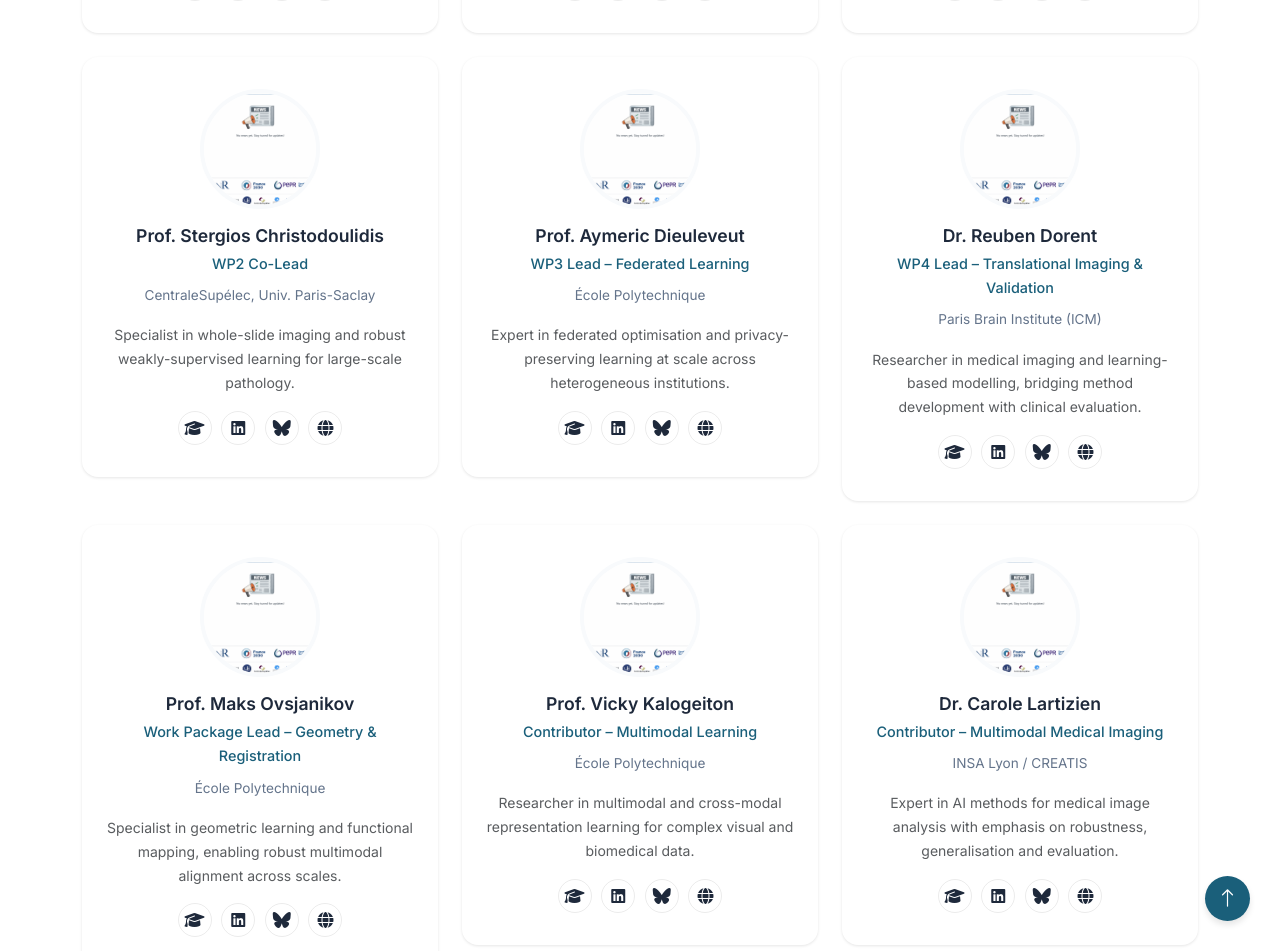
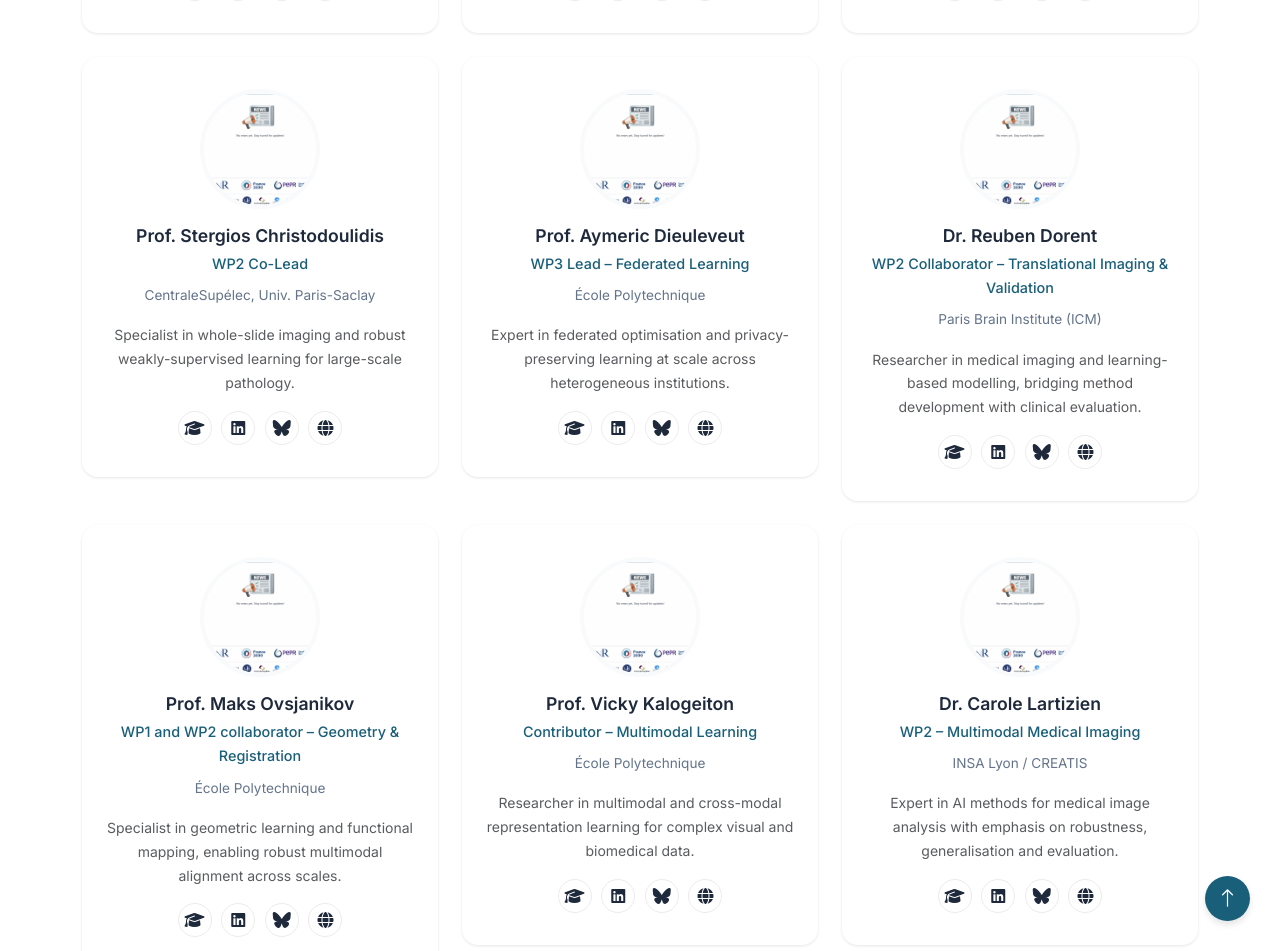
Before and after one commit to braintwin2026/BRAINTWIN, a Jekyll site: the page built from team.md, in a window 1280 px wide and 1400 px high, scrolled down 1116 px. Shown: the part 449-1400 px from the top of the window. Built offline with Jekyll 4.4.1, drawn with Linux system fonts in a browser that asks for light colours; some of the changed text lies outside the part shown.

Commit message:
Update team.md

```diff
--- a/team.md
+++ b/team.md
@@ -48,7 +48,7 @@ permalink: /team/
     <h2 class="section-title mb-5 mt-5">Work Package Leaders</h2>
 
     <div class="row g-4">
-      <!-- WP1 Lead - Clinical / Neuro-oncology -->
+      <!-- WP4 Co-lead - Clinical / Neuro-oncology -->
       <div class="col-lg-4 col-md-6" data-aos="fade-up">
         <div class="team-card">
           <img src="{{ '/assets/images/placeholder.png' | relative_url }}" alt="Prof. François Ducray" class="team-avatar">
@@ -74,7 +74,7 @@ permalink: /team/
           <img src="{{ '/assets/images/placeholder.png' | relative_url }}" alt="Prof. Stéphanie Debette" class="team-avatar">
           <h4 class="team-name">Prof. Stéphanie Debette</h4>
           <p class="team-role">WP5 Lead – Cerebral Small Vessel Disease</p>
-          <p class="team-institution">ICM / VBHI Bordeaux</p>
+          <p class="team-institution">Paris Brain Institute (ICM)</p>
           <p class="small text-muted mt-2">
             International expert in cerebral small vessel disease, integrating population neuroscience with clinical translation.
           </p>
@@ -93,7 +93,7 @@ permalink: /team/
         <div class="team-card">
           <img src="{{ '/assets/images/placeholder.png' | relative_url }}" alt="Prof. Maria Vakalopoulou" class="team-avatar">
           <h4 class="team-name">Prof. Maria Vakalopoulou</h4>
-          <p class="team-role">WP2 Lead – Multimodal AI</p>
+          <p class="team-role">WP2 Co-lead – Multimodal AI</p>
           <p class="team-institution">CentraleSupélec, Univ. Paris-Saclay</p>
           <p class="small text-muted mt-2">
             Expert in computational pathology and multimodal learning for clinically meaningful decision support.
@@ -153,7 +153,7 @@ permalink: /team/
         <div class="team-card">
           <img src="{{ '/assets/images/placeholder.png' | relative_url }}" alt="Dr. Reuben Dorent" class="team-avatar">
           <h4 class="team-name">Dr. Reuben Dorent</h4>
-          <p class="team-role">WP4 Lead – Translational Imaging &amp; Validation</p>
+          <p class="team-role">WP2 Collaborator – Translational Imaging &amp; Validation</p>
           <p class="team-institution">Paris Brain Institute (ICM)</p>
           <p class="small text-muted mt-2">
             Researcher in medical imaging and learning-based modelling, bridging method development with clinical evaluation.
@@ -173,7 +173,7 @@ permalink: /team/
         <div class="team-card">
           <img src="{{ '/assets/images/placeholder.png' | relative_url }}" alt="Prof. Maks Ovsjanikov" class="team-avatar">
           <h4 class="team-name">Prof. Maks Ovsjanikov</h4>
-          <p class="team-role">Work Package Lead – Geometry &amp; Registration</p>
+          <p class="team-role">WP1 and WP2 collaborator – Geometry &amp; Registration</p>
           <p class="team-institution">École Polytechnique</p>
           <p class="small text-muted mt-2">
             Specialist in geometric learning and functional mapping, enabling robust multimodal alignment across scales.
@@ -212,7 +212,7 @@ permalink: /team/
         <div class="team-card">
           <img src="{{ '/assets/images/placeholder.png' | relative_url }}" alt="Dr. Carole Lartizien" class="team-avatar">
           <h4 class="team-name">Dr. Carole Lartizien</h4>
-          <p class="team-role">Contributor – Multimodal Medical Imaging</p>
+          <p class="team-role">WP2 – Multimodal Medical Imaging</p>
           <p class="team-institution">INSA Lyon / CREATIS</p>
           <p class="small text-muted mt-2">
             Expert in AI methods for medical image analysis with emphasis on robustness, generalisation and evaluation.
@@ -231,7 +231,7 @@ permalink: /team/
         <div class="team-card">
           <img src="{{ '/assets/images/placeholder.png' | relative_url }}" alt="Dr. Olivier Colliot" class="team-avatar">
           <h4 class="team-name">Dr. Olivier Colliot</h4>
-          <p class="team-role">Contributor – Neuroimaging &amp; ML</p>
+          <p class="team-role">WP2 – Neuroimaging &amp; ML</p>
           <p class="team-institution">ICM / CNRS</p>
           <p class="small text-muted mt-2">
             Expert in neuroimaging and machine learning, supporting methodological validation and clinical relevance.
```
